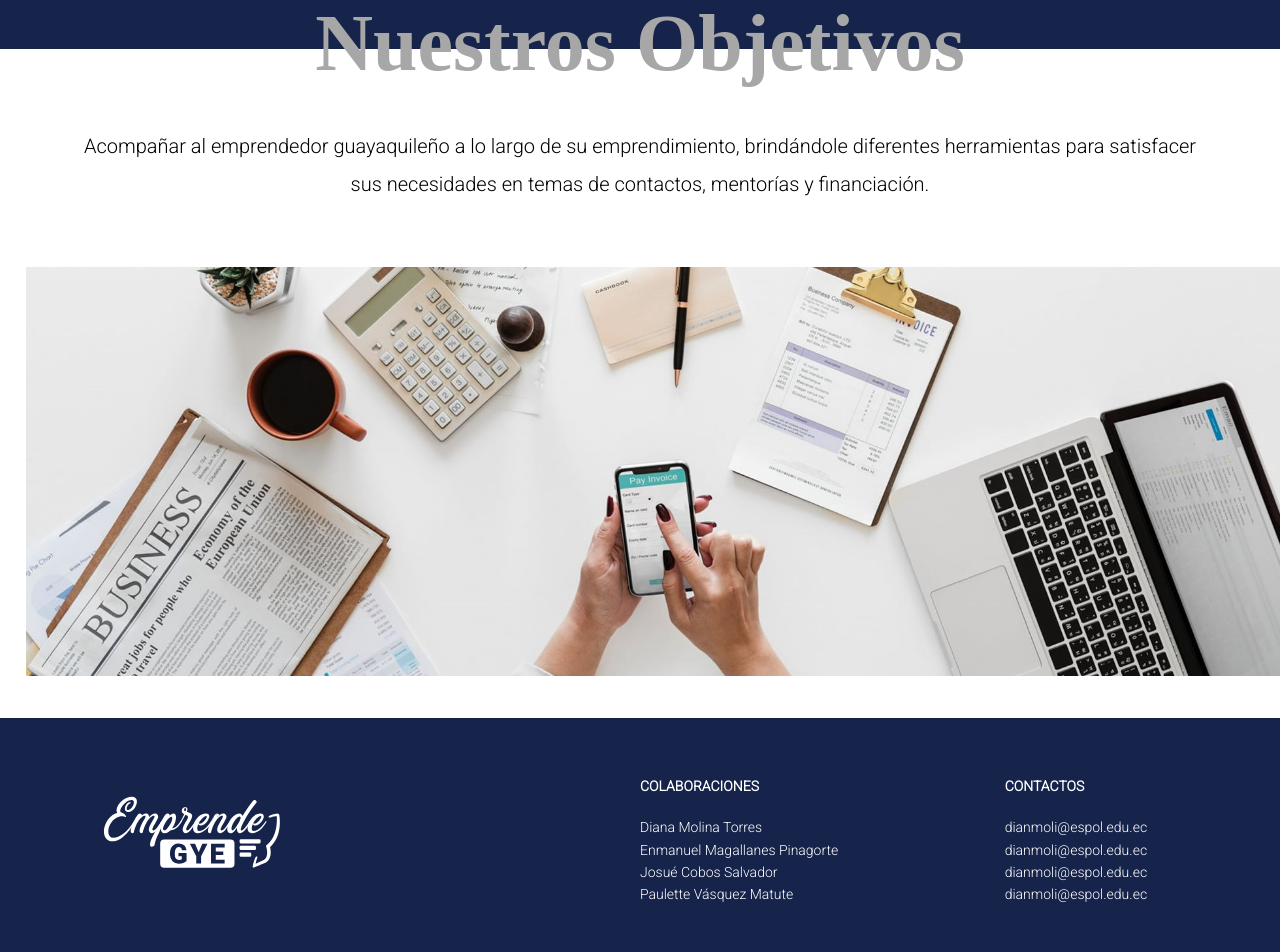
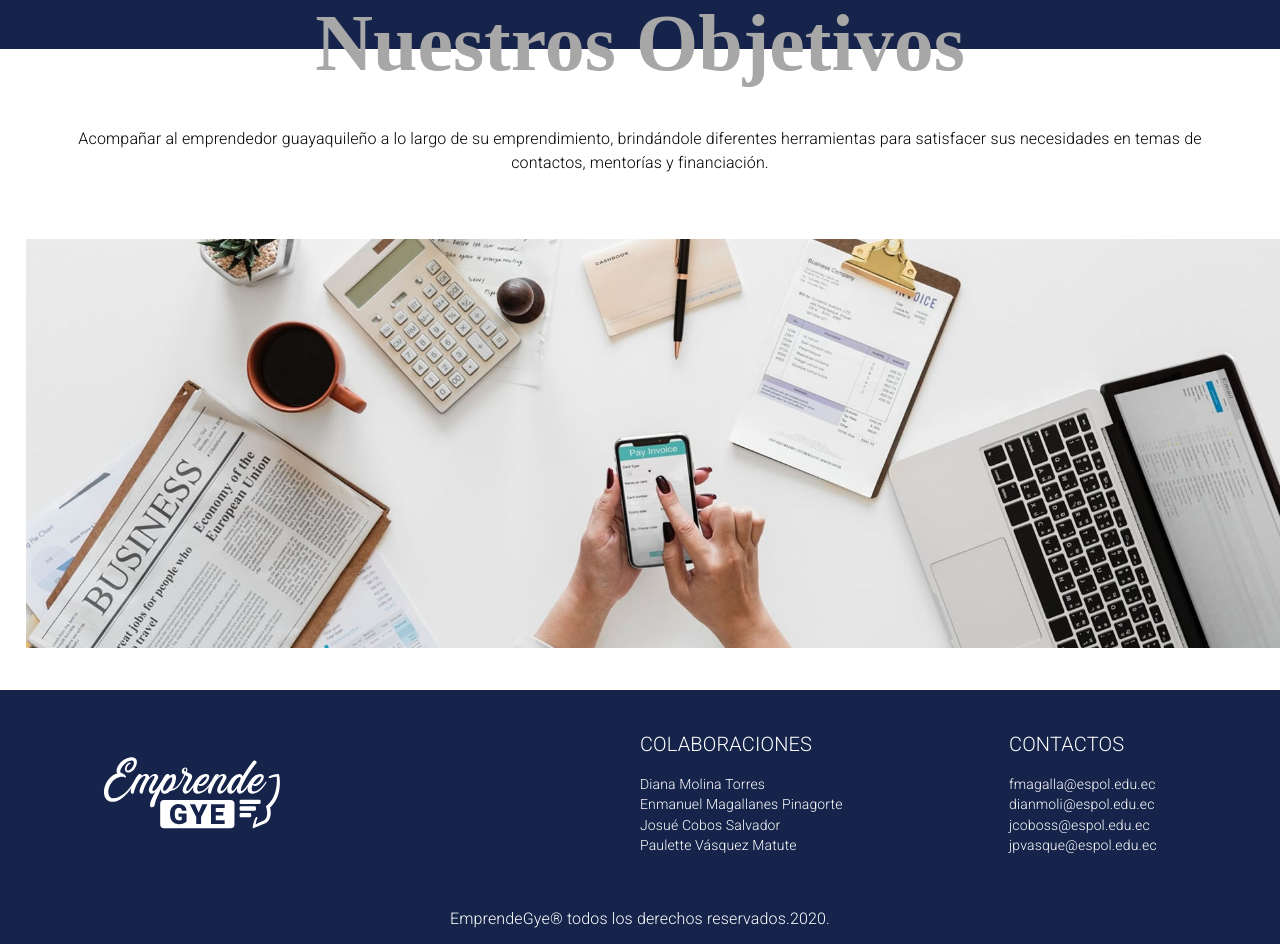
Before and after one commit to enmanuelmag/emprendeGye, a React (Create React App) app: page /emprendedor/quienes_somos in a window 1280 px wide. Shown: the part 780-1732 px from the top of the page. Built offline with nearby package versions, Linux system fonts and the light colour scheme.

Commit message:
Modify Styles

```diff
--- a/src/app/pages/emprendedor/QuienesSomos/components/footer/page.tsx
+++ b/src/app/pages/emprendedor/QuienesSomos/components/footer/page.tsx
@@ -1,6 +1,7 @@
 import React from 'react';
 import style from "./style";
 import imagePathfooter from './assets/logofoot.svg';
+import Typography from '@material-ui/core/Typography';
 
 export default function page() {
     const classes = style();
@@ -12,28 +13,38 @@ export default function page() {
                 <img className={classes.imagen} src={imagePathfooter} alt='Logo EmprendeGye' />
 
                 <div className={classes.columna}>
-                    <h4>COLABORACIONES</h4>
+                    <Typography variant="h6">
+                        COLABORACIONES
+                    </Typography>
+
+                    <Typography variant="body2">
                         <ul className={classes.lista}>
                             <li>Diana Molina Torres</li>
                             <li>Enmanuel Magallanes Pinagorte</li>
                             <li>Josué Cobos Salvador</li>
                             <li>Paulette Vásquez Matute</li>
                         </ul>
+                    </Typography>
                 </div>
 
                 <div className={classes.columna2}>
-                    <h4>CONTACTOS</h4>
+                    <Typography variant="h6">
+                        CONTACTOS
+                    </Typography>
+
+                    <Typography variant="body2">
                         <ul className={classes.lista}>
+                            <li>fmagalla@espol.edu.ec</li>
                             <li>dianmoli@espol.edu.ec</li>
-                        <li>dianmoli@espol.edu.ec</li>
-                        <li>dianmoli@espol.edu.ec</li>
-                        <li>dianmoli@espol.edu.ec</li>
+                            <li>jcoboss@espol.edu.ec</li>
+                            <li>jpvasque@espol.edu.ec</li>
                         </ul>
+                    </Typography>
                 </div>
             </div>
 
             <div className={classes.foot}>
-                EmprendeGye® todos los derechos reservados.2020.
+                <Typography variant="body1"> EmprendeGye® todos los derechos reservados.2020. </Typography>
             </div>
 
         </div>
--- a/src/app/pages/emprendedor/QuienesSomos/components/footer/style.js
+++ b/src/app/pages/emprendedor/QuienesSomos/components/footer/style.js
@@ -2,52 +2,45 @@ import { makeStyles } from '@material-ui/core/styles';
 
 export default makeStyles((theme) => ({
     contenido: {
-        display:'flex',
-        position:'relative',
+        display: 'flex',
+        position: 'relative',
     },
 
     root: {
-        background:'#16244b',
-        marginTop:'3%',
-        fontFamily: 'Roboto',
-        color:'#FFFFFF',
+        background: '#16244b',
+        marginTop: '3%',
     },
 
-   columna:{
-    fontFamily: 'Roboto',
-    fontSize:'14px',
-    color:'#FFFFFF',
-    marginTop:'3%',
-    marginLeft:'27%',
+    columna: {
+        color: '#FFFFFF',
+        marginTop: '3%',
+        marginLeft: '27%',
         lineHeight: '160%',
     },
 
-   columna2:{
-    fontFamily: 'Roboto',
-    fontSize:'14px',
-    color:'#FFFFFF',
-    marginTop:'3%',
-    marginLeft:'13%',
+    columna2: {
+        color: '#FFFFFF',
+        marginTop: '3%',
+        marginLeft: '13%',
         lineHeight: '160%',
     },
 
-   imagen:{
-    width:'16%',
-    paddingLeft:'7%',
-    marginTop:'2%',
+    imagen: {
+        width: '16%',
+        paddingLeft: '7%',
+        marginTop: '2%',
     },
 
-   lista:{
-        listStyleType:'none',
-        paddingLeft:'0',
+    lista: {
+        listStyleType: 'none',
+        paddingLeft: '0',
     },
 
-   foot:{
-    fontFamily: 'Roboto',
-    marginTop:'3%',
-    textAlign:'center',
-    paddingBottom:'1%',
-    fontSize:'100%',
+    foot: {
+        marginTop: '3%',
+        textAlign: 'center',
+        paddingBottom: '1%',
+        color: '#FFFFFF',
     },
 
 }));
--- a/src/app/pages/emprendedor/QuienesSomos/components/image/style.js
+++ b/src/app/pages/emprendedor/QuienesSomos/components/image/style.js
@@ -4,7 +4,6 @@ export default makeStyles((theme) => ({
 	img: {
 		width: '95%',
 		marginTop:"3%",
-		marginLeft:'10%',
 		marginLeft:'5%',
 	},
 }));
--- a/src/app/pages/emprendedor/QuienesSomos/components/informacion/page.tsx
+++ b/src/app/pages/emprendedor/QuienesSomos/components/informacion/page.tsx
@@ -1,6 +1,5 @@
 import React from 'react';
 import style from "./style";
-import { makeStyles } from '@material-ui/core/styles';
 import Typography from '@material-ui/core/Typography';
 
 export default function page() {
@@ -12,7 +11,7 @@ export default function page() {
           ¿Quiénes Somos?
           </Typography>
 
-          <Typography className={classes.info} variant="body2" component="p">
+          <Typography className={classes.info} variant="body1">
             Nuestra plataforma cuenta con herramientas intuitivas que permitirán al emprendedor gestionar y
             administrar su negocio, socializar con personal experimentado, adquirir conocimientos que
             le permita establecer un buen plan de negocio y definir estrategias
--- a/src/app/pages/emprendedor/QuienesSomos/components/informacion/style.js
+++ b/src/app/pages/emprendedor/QuienesSomos/components/informacion/style.js
@@ -1,7 +1,5 @@
 import { makeStyles } from '@material-ui/core/styles';
-import { SketchPicker } from 'react-color';
-
-
+//import { SketchPicker } from 'react-color';
 
 export default makeStyles((theme) => ({
     root: {
@@ -12,6 +10,7 @@ export default makeStyles((theme) => ({
 
     typography:{
       textAlign: 'center',
+      //Este tipo de fuente es solo para los titulos que estan en plomo, ya que con roboto no se veia bien.
       fontFamily: 'Playfair Display',
       color:'#A8A7A7',
       fontSize:'2rem',
@@ -22,16 +21,9 @@ export default makeStyles((theme) => ({
       paddingTop:"3%",
       textAlign:"justify",
       lineHeight: '200%',
-      fontSize:'17px',
-      fontFamily:'Roboto',
-
+      //fontSize:'17px',
     },
 
-    boton:{
-      marginTop: '2%',
-      fontSize:'17px',
-      fontFamily:'Roboto',
-      marginLeft:'35%',
-    },
+
 
 }));
--- a/src/app/pages/emprendedor/QuienesSomos/page.tsx
+++ b/src/app/pages/emprendedor/QuienesSomos/page.tsx
@@ -1,12 +1,12 @@
 import React from 'react';
 
-import { Grid } from '@material-ui/core';
+import { Grid, Typography } from '@material-ui/core';
 import Image from "./components/image";
 import Info from "./components/informacion";
 import Footer from "./components/footer";
 import style from './style';
 import imagePath from './assets/fondob.jpg';
-import imagePathfooter from './assets/logofooter.png';
+
 
 export default function QuienesSomos() {
 	const classes = style();
@@ -42,10 +42,13 @@ export default function QuienesSomos() {
 					<Grid item>
 
 						<div className={classes.frases} >
-							Acompañar al emprendedor guayaquileño a lo largo de su emprendimiento,
-							brindándole diferentes herramientas para satisfacer sus necesidades en temas de
-							contactos, mentorías y financiación.
-</div>
+							<Typography variant="body1">
+								Acompañar al emprendedor guayaquileño a lo largo de su emprendimiento,
+								brindándole diferentes herramientas para satisfacer sus necesidades en temas de
+								contactos, mentorías y financiación.
+          </Typography>
+
+						</div>
 						<img className={classes.img} src={imagePath} alt='Exito en emprender' />
 					</Grid>
 				</Grid>
--- a/src/app/pages/emprendedor/QuienesSomos/style.js
+++ b/src/app/pages/emprendedor/QuienesSomos/style.js
@@ -1,5 +1,5 @@
 import { makeStyles } from '@material-ui/core';
-import { SketchPicker } from 'react-color';
+//import { SketchPicker } from 'react-color';
 
 
 export default makeStyles((theme) => ({
@@ -16,6 +16,7 @@ export default makeStyles((theme) => ({
 	},
 
 	franja: {
+		//es para que salga en la franja de nuestros objetivos el color azul.
 		background: '#16244b',
 		height: '12rem',
 		marginTop: '4%',
@@ -23,8 +24,6 @@ export default makeStyles((theme) => ({
 
 	frases1: {
 		fontFamily: 'Playfair Display',
-		//fontFamily: 'Satisfy',
-		//color:'#959393',
 		color:'#A8A7A7',
 		fontWeight: 'bold',
 		textAlign: 'center',
@@ -36,9 +35,6 @@ export default makeStyles((theme) => ({
 	frases: {
 		textDecorationColor: '#555555',
 		marginTop: '3%',
-		fontSize: '20px',
-		fontFamily:'Roboto',
-		//fontWeight: 'bold',
 		textAlign: 'center',
 		marginRight: "6%",
 		paddingLeft: '6%',
--- a/src/app/pages/emprendedor/style.js
+++ b/src/app/pages/emprendedor/style.js
@@ -1,5 +1,4 @@
 import { createStyles, makeStyles } from '@material-ui/core/styles';
-import { SketchPicker } from 'react-color';
 
 export default makeStyles((theme) =>
   createStyles({
@@ -19,8 +18,6 @@ export default makeStyles((theme) =>
     link: {
         margin: theme.spacing(2),
         color: 'inherit',
-        variant: 'body2',
-        fontFamily:'roboto',
     },
 
     barra:{
```
Lines whose indentation alone changed are shown as unchanged.
